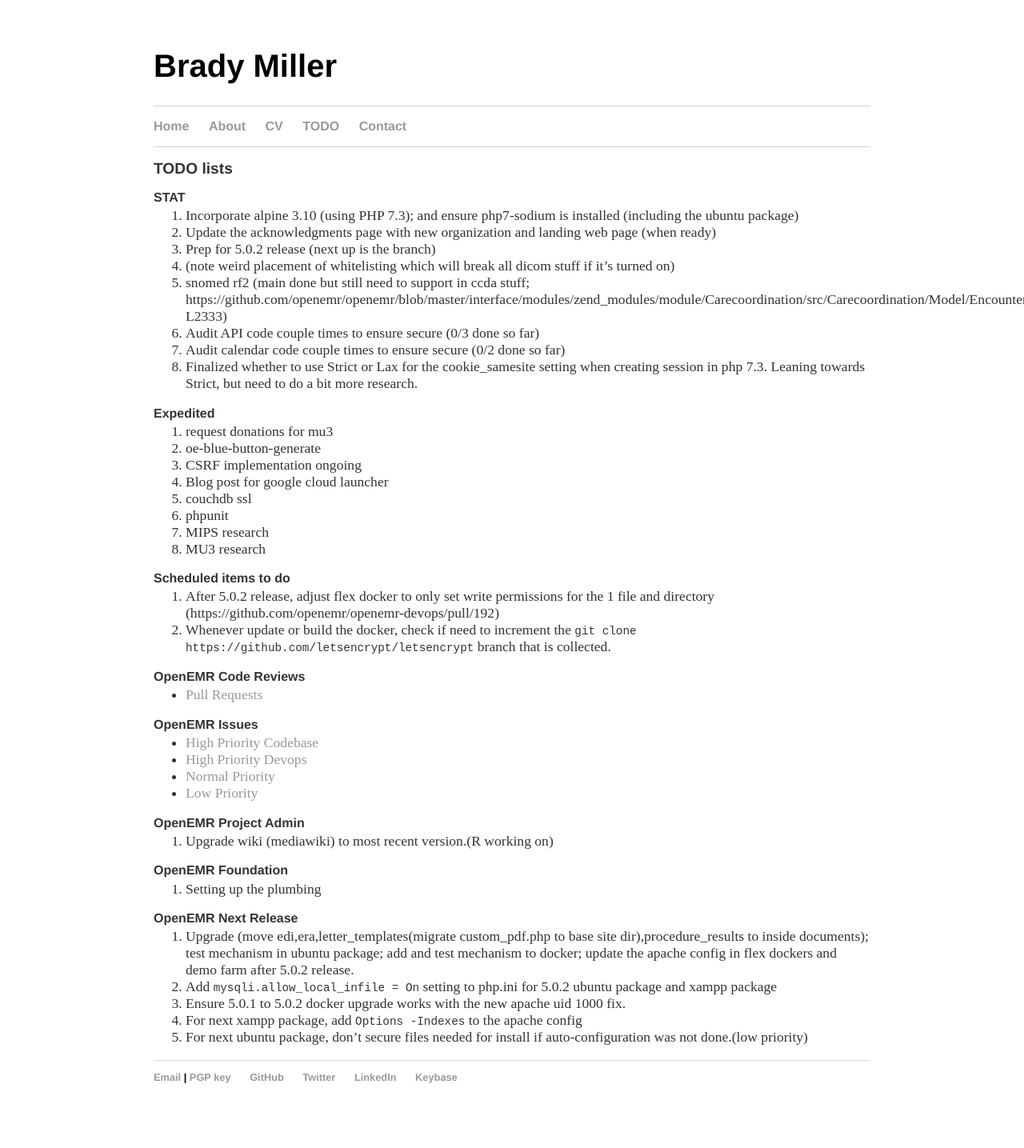
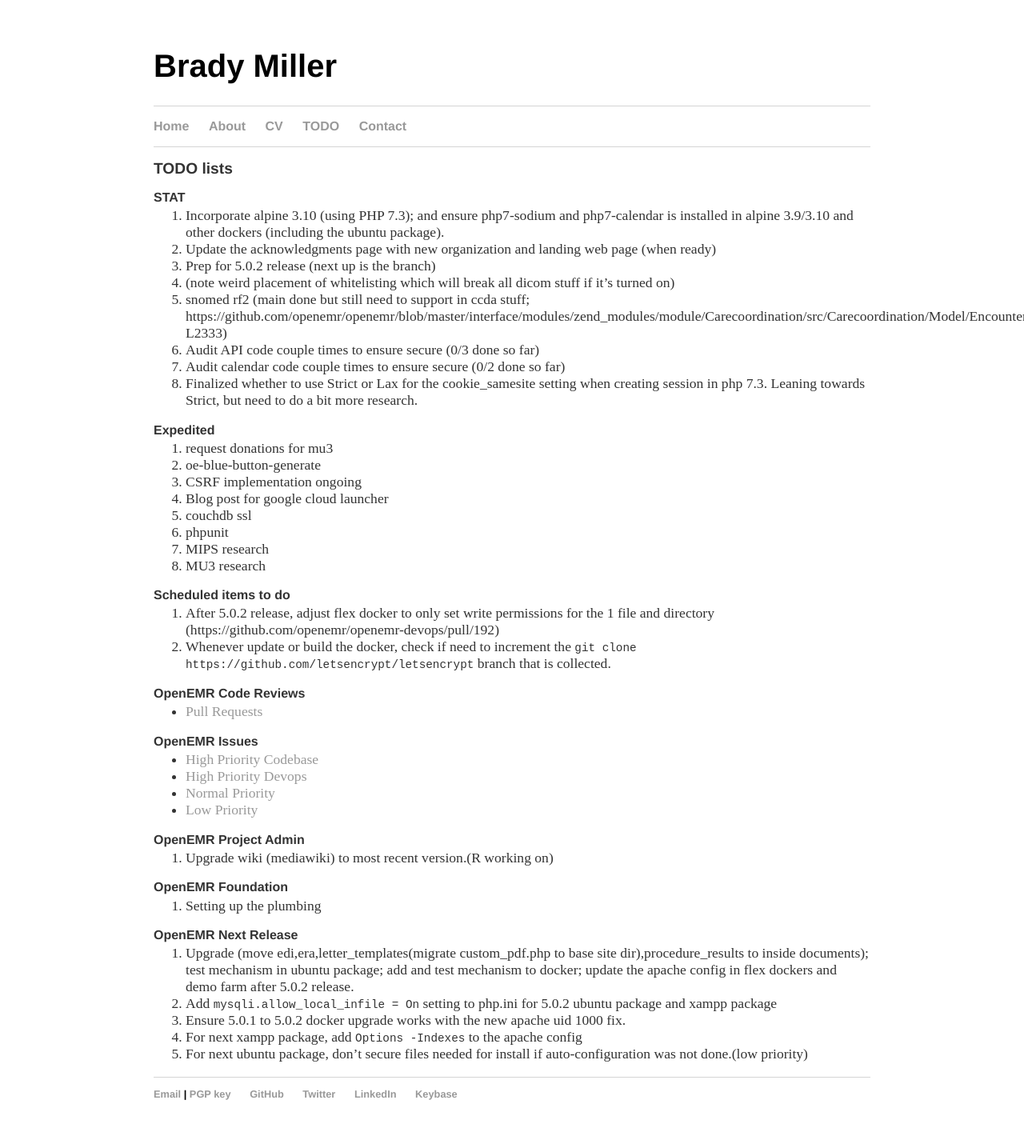
Before and after one commit to bradymiller/bradymiller.github.io, a Jekyll site: the page built from todo/index.md, in a window 1280 px wide. Shown: the whole page at 80% size. Built offline with Jekyll 4.4.1, drawn with Linux system fonts in a browser that asks for light colours; our own code applies the rules of GitHub Pages for plain Markdown files; before the commit the page ends 1414 px from its top, so only the background shows below that.

Commit message:
Update index.md

```diff
--- a/todo/index.md
+++ b/todo/index.md
@@ -4,7 +4,7 @@
 ## TODO lists
 
 ### STAT
-1. Incorporate alpine 3.10 (using PHP 7.3); and ensure php7-sodium is installed (including the ubuntu package)
+1. Incorporate alpine 3.10 (using PHP 7.3); and ensure php7-sodium and php7-calendar is installed in alpine 3.9/3.10 and other dockers (including the ubuntu package).
 1. Update the acknowledgments page with new organization and landing web page (when ready)
 1. Prep for 5.0.2 release (next up is the branch)
 1. (note weird placement of whitelisting which will break all dicom stuff if it's turned on)
```
